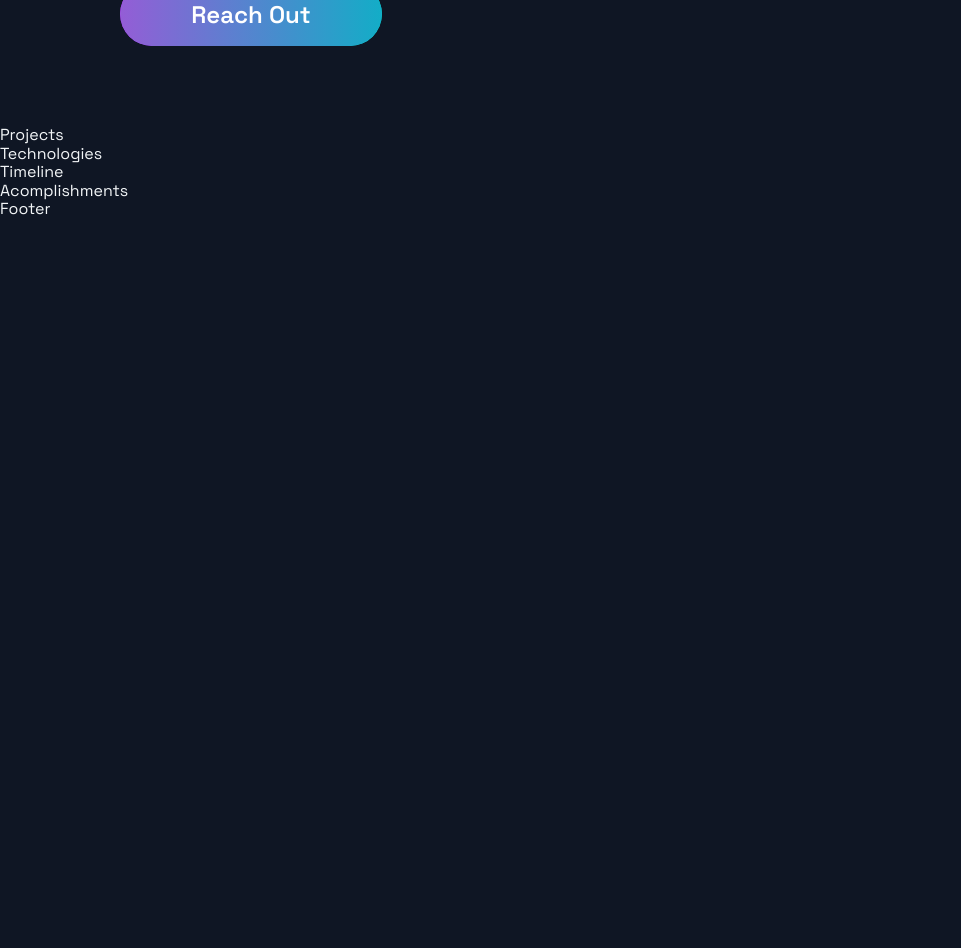
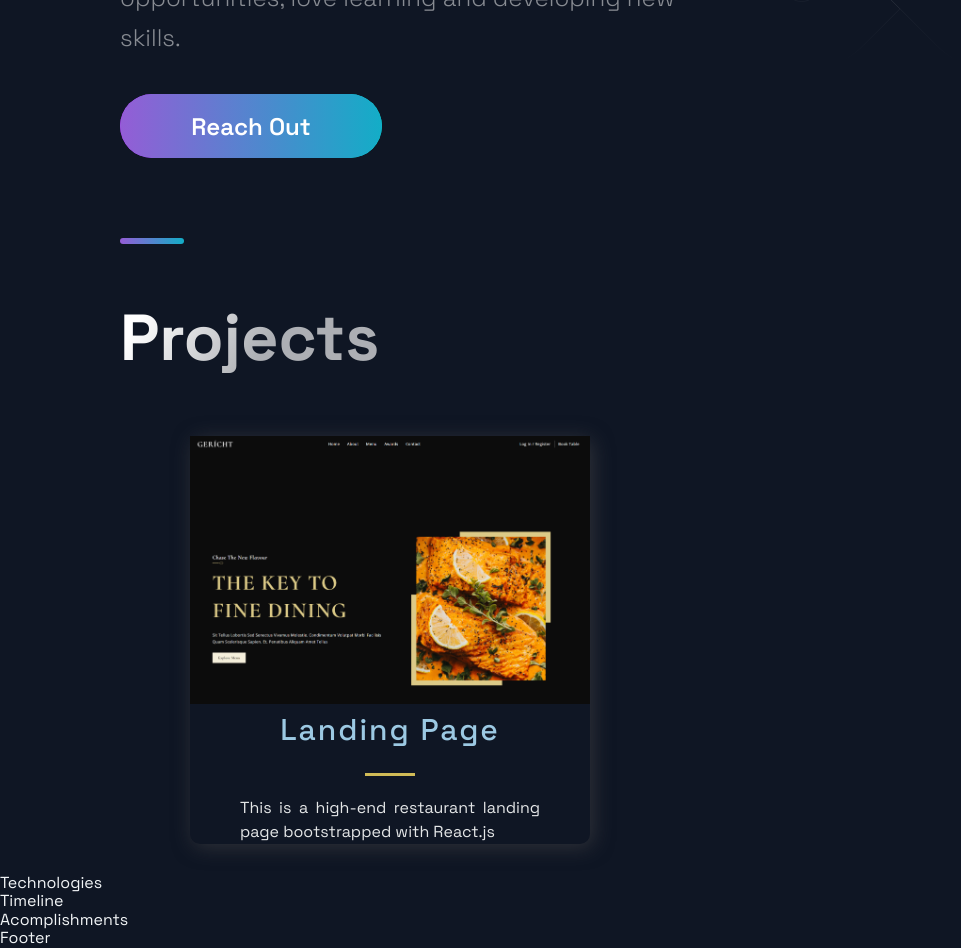
Before and after one commit to shaandre96/Portfolio, a Next.js app in the folder Website/: page / in a window 1280 px wide. Shown: the part 560-1508 px from the top of the page, without its empty margins (0-961 px from the left). Before the commit the page ends 800 px from the top, so only its background shows below. Built offline with nearby package versions, Linux system fonts and the light colour scheme.

Commit message:
project 1

```diff
--- a/Website/src/components/Projects/Projects.js
+++ b/Website/src/components/Projects/Projects.js
@@ -4,10 +4,24 @@
 import { Section, SectionDivider, SectionTitle } from '../../styles/GlobalComponents';
 import { projects } from '../../constants/constants';
 
+
 const Projects = () => (
-  <div>
-    Projects
-  </div>
+  <Section nopadding id='projects'>
+    <SectionDivider/>
+    <SectionTitle main>Projects</SectionTitle>
+    <GridContainer>
+      {projects.map(({id, image, title, description, tags, source, visit})=>(
+        <BlogCard key={id}>
+          <Img src={image}/>
+          <TitleContent>
+            <HeaderThree title>{title}</HeaderThree>
+            <Hr/>
+          </TitleContent>
+          <CardInfo>{description}</CardInfo>
+        </BlogCard>
+      ))}
+    </GridContainer>
+  </Section>
 );
 
 export default Projects;
--- a/Website/src/constants/constants.js
+++ b/Website/src/constants/constants.js
@@ -1,40 +1,40 @@
 export const projects = [
   {
-    title: 'MERN Memories',
-    description: "Using React, Node.js, Express & MongoDB you'll learn how to build a Full Stack MERN Application - from start to finish. The App is called Memories and it is a simple social media app that allows users to post interesting events that happened in their lives.",
-      image: '/images/1.png',
-      tags: ['Mongo', 'Express', 'React', 'Node'],
-    source: 'https://google.com',
-    visit: 'https://google.com',
+    title: 'Landing Page',
+  description: 'This is a high-end restaurant landing page bootstrapped with React.js',
+      image: '/images/gericht.png',
+      tags: ['React', 'Node'],
+    source: 'https://gericht-restaurant.com',
+    visit: 'https://gericht-restaurant.com',
     id: 0,
   },
-  {
-    title: 'E-Commerce',
-    description:"While building it you're going to learn many advanced React & JavaScript topics, as well as how to use Stripe for card transactions. On top of that, at the end of the video, you will have this unique and complex webshop app that you will be able to add to your portfolio. And trust me, e-commerce applications are impressive.",
-    image: '/images/2.png',
-    tags: ['React', 'JavaScript'],
-    source: 'https://google.com',
-    visit: 'https://google.com',
-    id: 1,
-  },
-  {
-    title: 'WebRTC App',
-    description: "This is a code repository for the corresponding YouTube video. In this tutorial, we're going to build and deploy a React Video Chat Application using WebRTC.",
-      image: '/images/3.jpg',
-      tags: ['React', 'WebRTC'],
-    source: 'https://google.com',
-    visit: 'https://google.com',
-    id: 2,
-  },
-  {
-    title: 'Unichat',
-    description: "This is a code repository for the corresponding video tutorial. In this video, we will create a full Realtime Chat Application",
-    image: '/images/4.jpg',
-    tags: ['React', 'ChatEngine', 'Firebase'],
-    source: 'https://google.com',
-    visit: 'https://google.com',
-    id: 3,
-  },
+  // {
+  //   title: 'E-Commerce',
+  //   description:"While building it you're going to learn many advanced React & JavaScript topics, as well as how to use Stripe for card transactions. On top of that, at the end of the video, you will have this unique and complex webshop app that you will be able to add to your portfolio. And trust me, e-commerce applications are impressive.",
+  //   image: '/images/2.png',
+  //   tags: ['React', 'JavaScript'],
+  //   source: 'https://google.com',
+  //   visit: 'https://google.com',
+  //   id: 1,
+  // },
+  // {
+  //   title: 'WebRTC App',
+  //   description: "This is a code repository for the corresponding YouTube video. In this tutorial, we're going to build and deploy a React Video Chat Application using WebRTC.",
+  //     image: '/images/3.jpg',
+  //     tags: ['React', 'WebRTC'],
+  //   source: 'https://google.com',
+  //   visit: 'https://google.com',
+  //   id: 2,
+  // },
+  // {
+  //   title: 'Unichat',
+  //   description: "This is a code repository for the corresponding video tutorial. In this video, we will create a full Realtime Chat Application",
+  //   image: '/images/4.jpg',
+  //   tags: ['React', 'ChatEngine', 'Firebase'],
+  //   source: 'https://google.com',
+  //   visit: 'https://google.com',
+  //   id: 3,
+  // },
 ];
 
 export const TimeLineData = [
--- a/Website/src/pages/index.js
+++ b/Website/src/pages/index.js
@@ -10,10 +10,10 @@
 const Home = () => {
   return (
     <Layout>
-      {/* <Section grid> */}
+      <Section grid>
         <Hero />
-        {/* <BgAnimation /> */}
-      {/* </Section> */}
+        <BgAnimation />
+      </Section>
       <Projects />
       <Technologies />
       <Timeline />
```
Also changed, not shown: Website/public/images/gericht.png (added).
